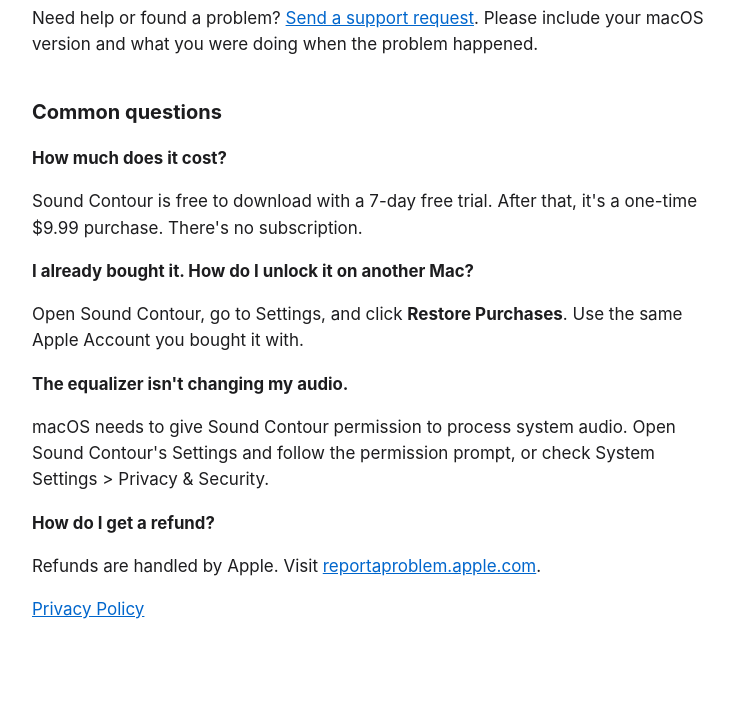
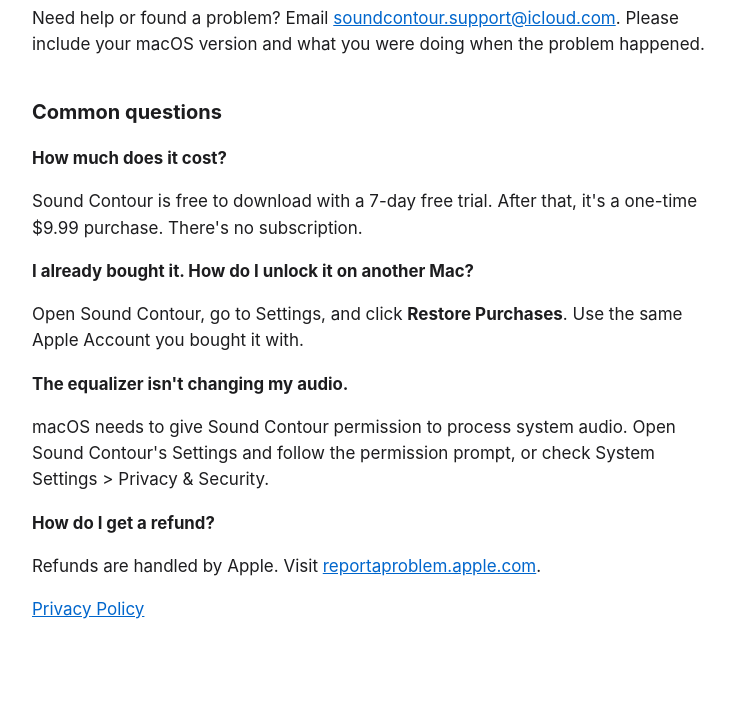
Before and after one commit to SpiritOfJinn/soundcontour-site, a plain HTML site: page index.html in a window 1280 px wide. Shown: the part 249-952 px from the top of the page, without its empty margins (268-1003 px from the left). Drawn offline with Linux system fonts and the light colour scheme.

Commit message:
Add files via upload

```diff
--- a/index.html
+++ b/index.html
@@ -12,7 +12,7 @@
 <p>A system-wide audio equalizer for Mac. Shape the sound from Spotify, YouTube, Safari, and every other app. No audio driver to install.</p>
 
 <h2>Support</h2>
-<p>Need help or found a problem? <a href="https://github.com/SpiritOfJinn/soundcontour-site/issues/new">Send a support request</a>. Please include your macOS version and what you were doing when the problem happened.</p>
+<p>Need help or found a problem? Email <a href="mailto:soundcontour.support@icloud.com">soundcontour.support@icloud.com</a>. Please include your macOS version and what you were doing when the problem happened.</p>
 
 <h2>Common questions</h2>
 <h3>How much does it cost?</h3>
```
Also changed, not shown: privacy.html (+1 -1 lines).
